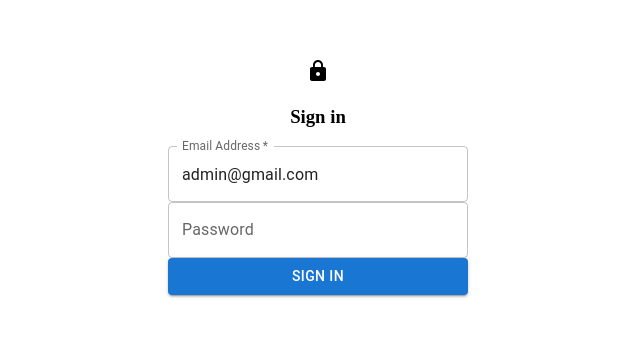
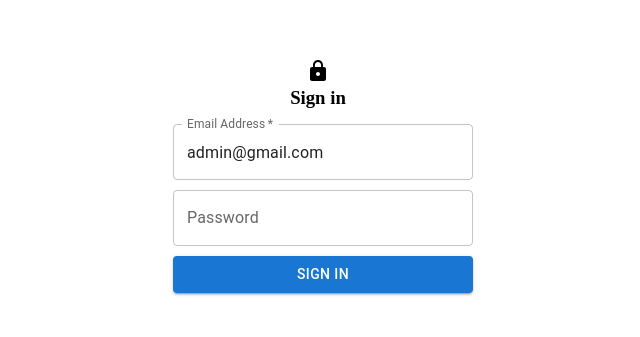
Before and after one commit to salto-vn/nextjs-training, a React (Create React App) app: page /login in a window 1280 px wide. Shown: the part 199-536 px from the top of the page, without its empty margins (322-962 px from the left). Built offline with nearby package versions, Linux system fonts and the light colour scheme.

Commit message:
Fix layout login page

```diff
--- a/src/assets/scss/pages/_login.module.scss
+++ b/src/assets/scss/pages/_login.module.scss
@@ -10,16 +10,29 @@
     height: 300px;
     word-break: break-all;
 
+    .titleContent {
+      h3 {
+        margin: 0px;
+      }
+    }
+
+    .loginForm {
+      margin-top: 10px;
+
       .emailInput {
         width: 100%;
+        margin: 5px;
       }
 
       .passwordInput {
         width: 100%;
+        margin: 5px;
       }
 
       .signInButton {
         width: 100%;
+        margin: 5px;
       }
     }
   }
+}
--- a/src/pages/Login/Login.tsx
+++ b/src/pages/Login/Login.tsx
@@ -8,7 +8,7 @@ export default function Login() {
   return (
     <div className={clsx(styles.loginPage)}>
       <div className={clsx(styles.pageContent)}>
-        <div>
+        <div className={clsx(styles.titleContent)}>
           <LockIcon />
           <h3>Sign in</h3>
         </div>
```
Lines whose indentation alone changed are shown as unchanged.
